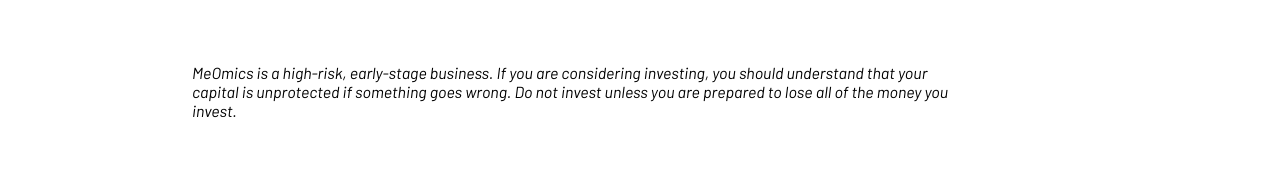
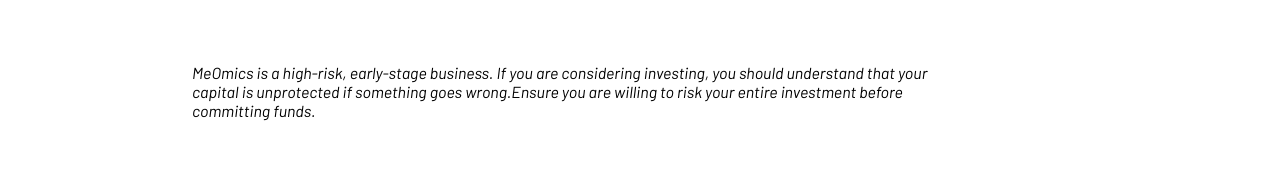
Before and after one commit to Alasdair-Pettigrew/MeOmics, a website: page Investing.html in a window 1280 px wide. Shown: the part 470-640 px from the top of the page. Drawn offline with Linux system fonts and the light colour scheme.

Commit message:
Update Investing.html

```diff
--- a/Investing.html
+++ b/Investing.html
@@ -72,9 +72,7 @@
         <section class="container1">
             <h1>MeOmics is a High Impact Investment Opportunity</h1>
             <p> <i>MeOmics is a high-risk, early-stage business. If you are considering investing, you should understand
-                    that your capital is unprotected if something goes wrong. Do not invest unless you are prepared to
-                    lose
-                    all of the money you invest.</i></p>
+                    that your capital is unprotected if something goes wrong.Ensure you are willing to risk your entire investment before committing funds.</i></p>
         </section>
         <section class="container2">
             <h2>MeOmics Pre-Seed Pitch Deck</h2>
```
